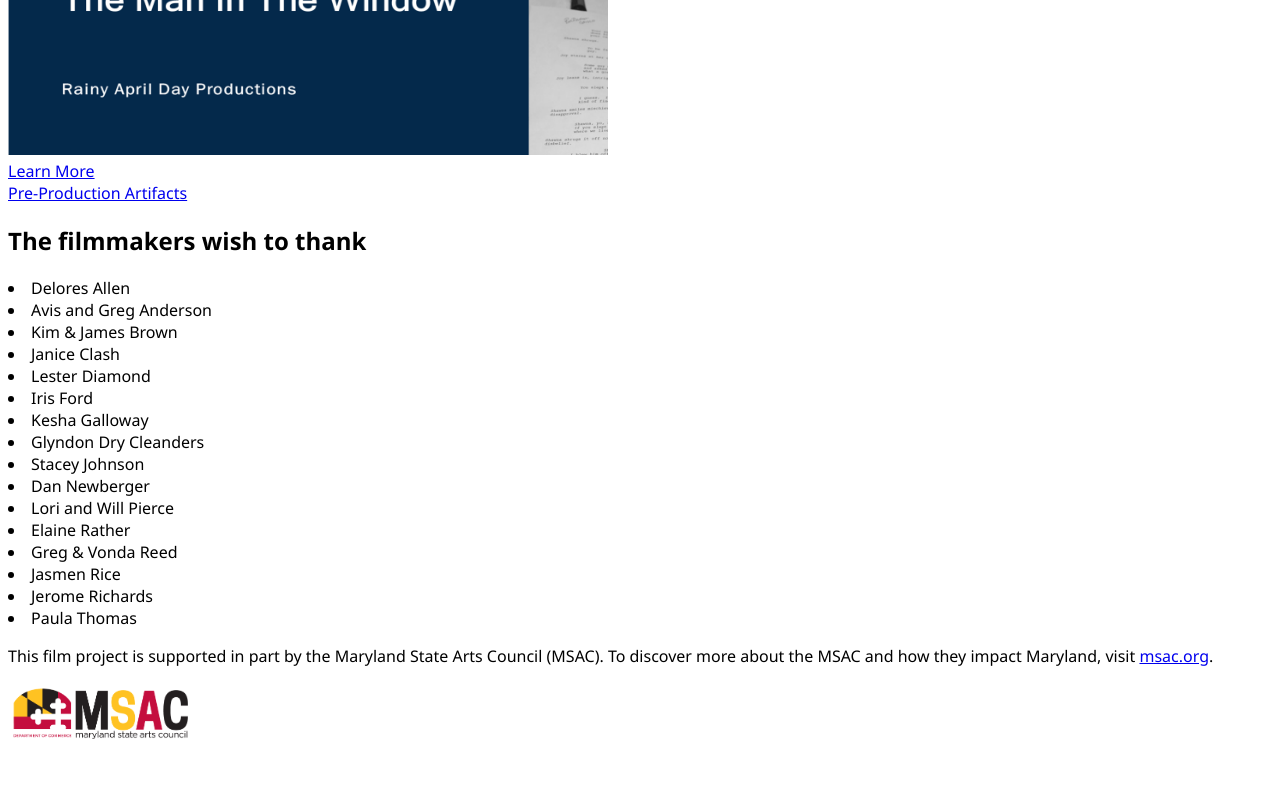
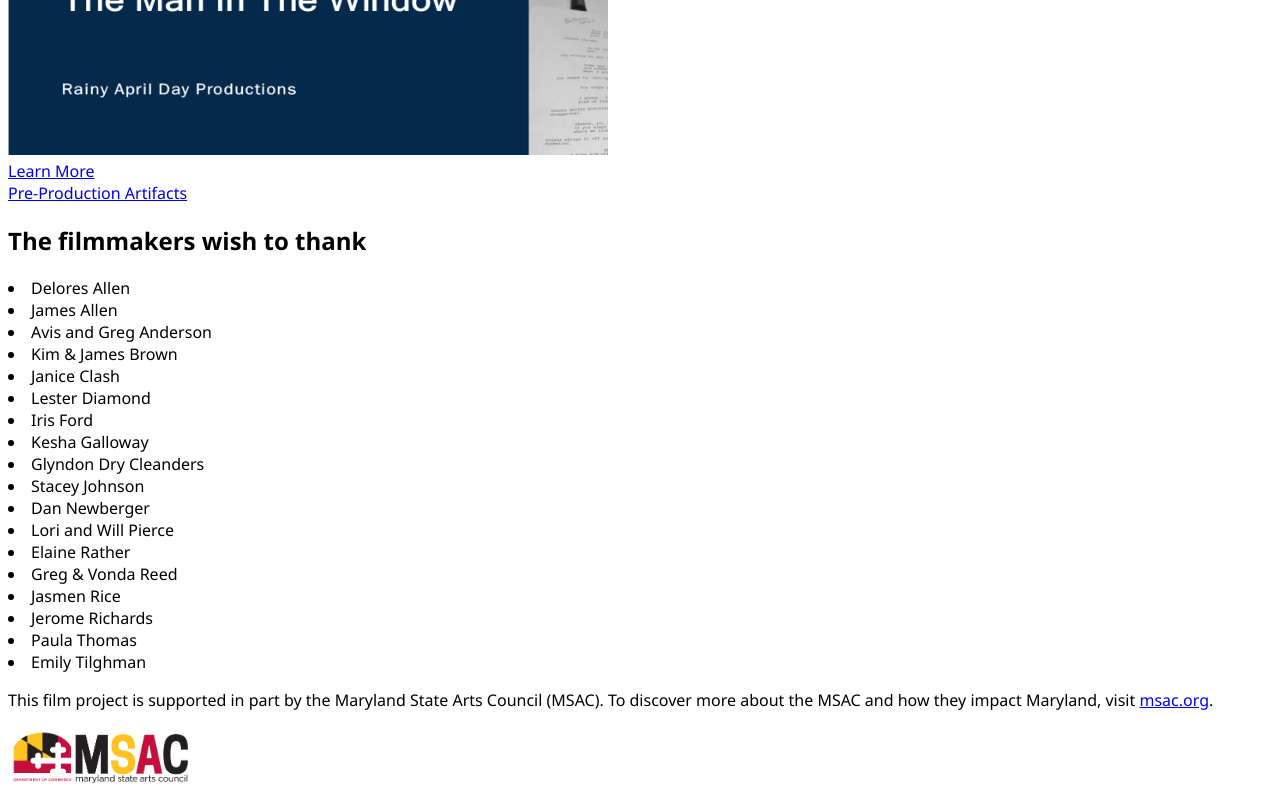
Before and after one commit to EJLearner/rainy-april-next-js, a Next.js app: page / in a window 1280 px wide. Shown: the part 1894-2694 px from the top of the page. Before the commit the page ends 2650 px from the top, so only its background shows below. Built offline with nearby package versions, Linux system fonts and the light colour scheme.

Commit message:
add more names and update versions

```diff
--- a/package.json
+++ b/package.json
@@ -22,8 +22,8 @@
     "@types/react": "^18.0.14",
     "@types/react-dom": "^18.0.5",
     "@types/styled-components": "^5.1.25",
-    "eslint": "8.36.0",
-    "eslint-config-next": "13.2.4",
+    "eslint": "^8.36.0",
+    "eslint-config-next": "^13.2.4",
     "typescript": "^4.7.4"
   }
 }
--- a/stores/donorsStore.js
+++ b/stores/donorsStore.js
@@ -1,6 +1,8 @@
 const donorsStore = {
   get donors() {
     return [
+      ['Allen', 'James'],
+      ['Tilghman', 'Emily'],
       ['Glyndon Dry Cleanders'],
       ['Pierce', 'Lori and Will'],
       ['Anderson', 'Avis and Greg'],
```
Also changed, not shown: 1 other file (tests, documents, lock files or other folders).
